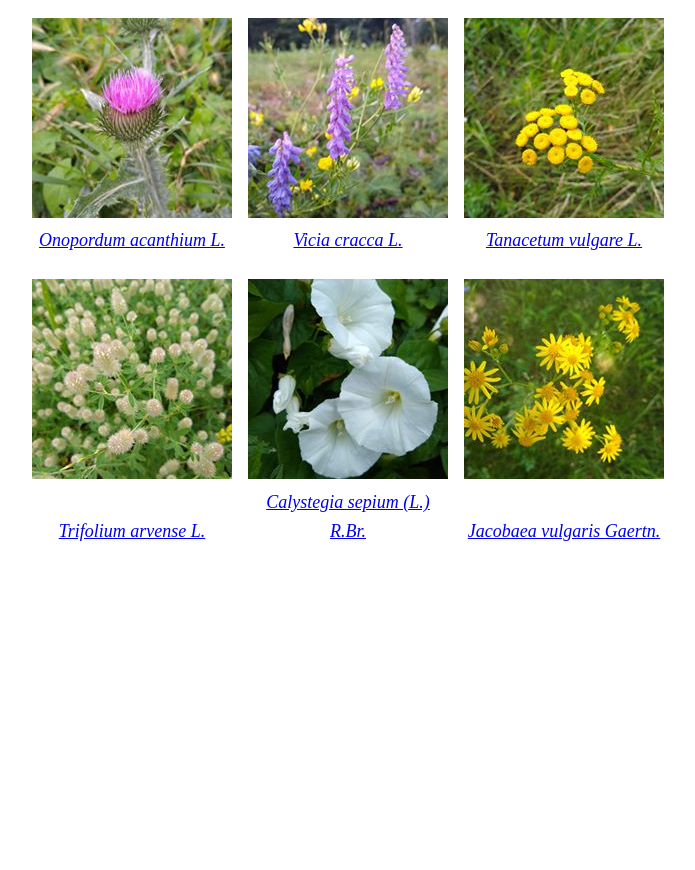
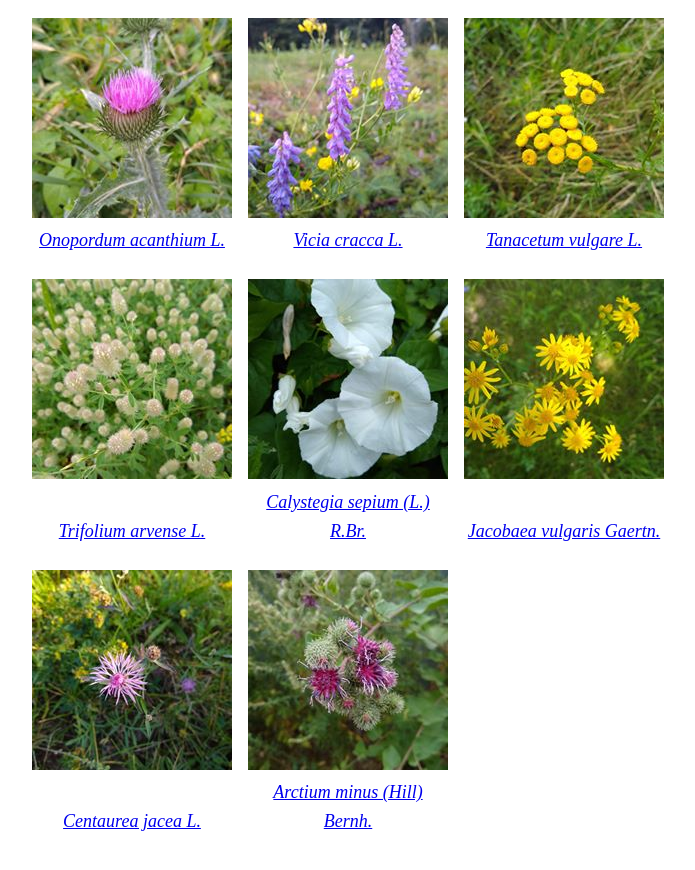
Before and after one commit to mdoliwa/mdoliwa.com, a Jekyll site: the page built from projects/plants.html, in a window 1280 px wide and 900 px high, scrolled down 2293 px. Shown: the top 870 px of the window, without its empty margins (283-978 px from the left). Built offline with Jekyll 4.4.1, drawn with Linux system fonts in a browser that asks for light colours; before the commit the page ends 2903 px from its top, so only the background shows below that.

Commit message:
Add new plants

```diff
--- a/_data/plants.yml
+++ b/_data/plants.yml
@@ -88,3 +88,9 @@
 - name: Jacobaea vulgaris Gaertn.
   filename: jacobaea_vulgaris
   url: https://en.wikipedia.org/wiki/Jacobaea_vulgaris
+- name: Centaurea jacea L.
+  filename: centaurea_jacea
+  url: https://en.wikipedia.org/wiki/Centaurea_jacea
+- name: Arctium minus (Hill) Bernh.
+  filename: arctium_minus
+  url: https://en.wikipedia.org/wiki/Arctium_minus
```
Also changed, not shown: assets/images/plants/arctium_minus.jpg (added), assets/images/plants/centaurea_jacea.jpg (added), assets/images/plants/thumbnail_arctium_minus.jpg (added), assets/images/plants/thumbnail_centaurea_jacea.jpg (added).
